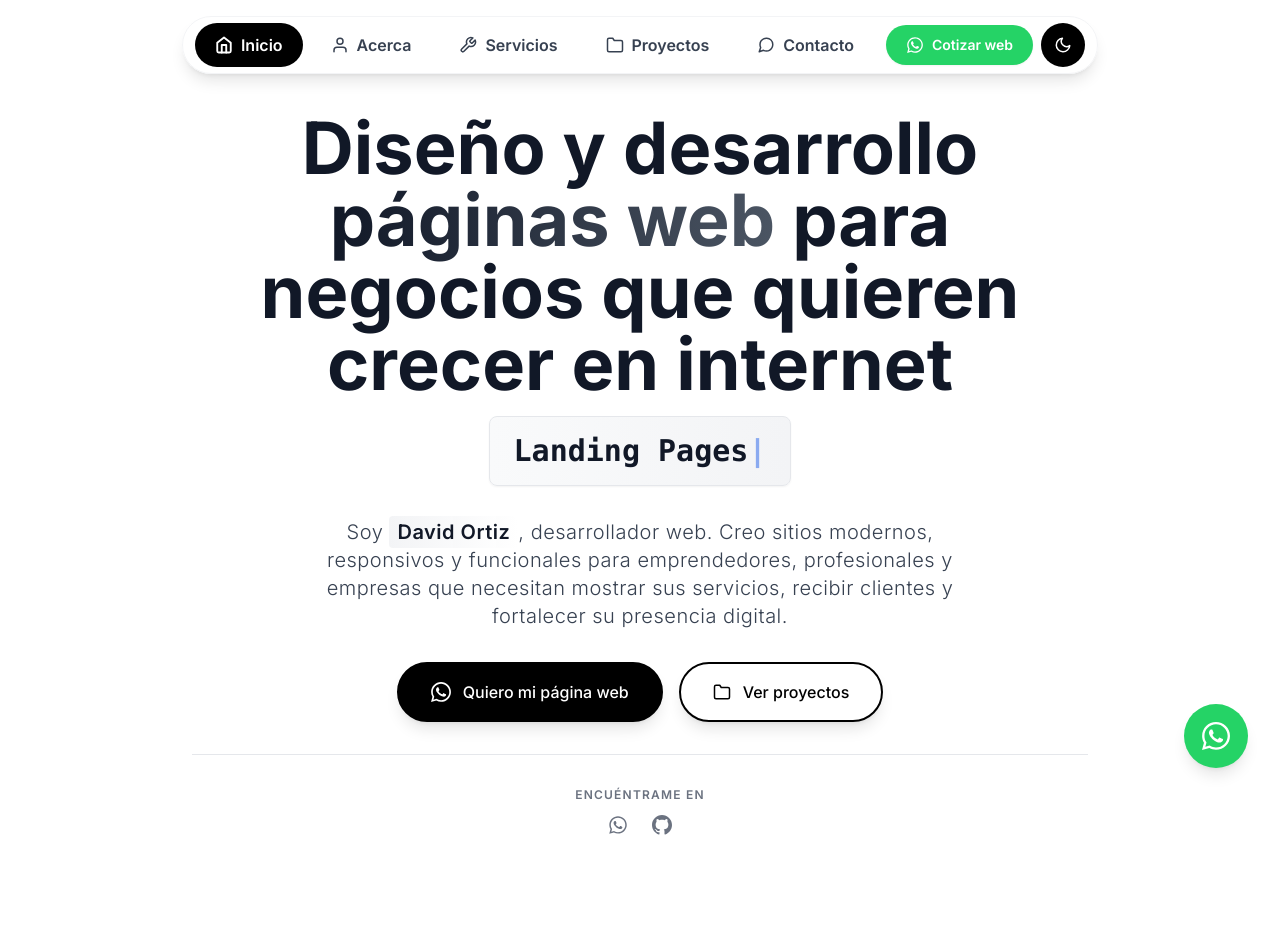
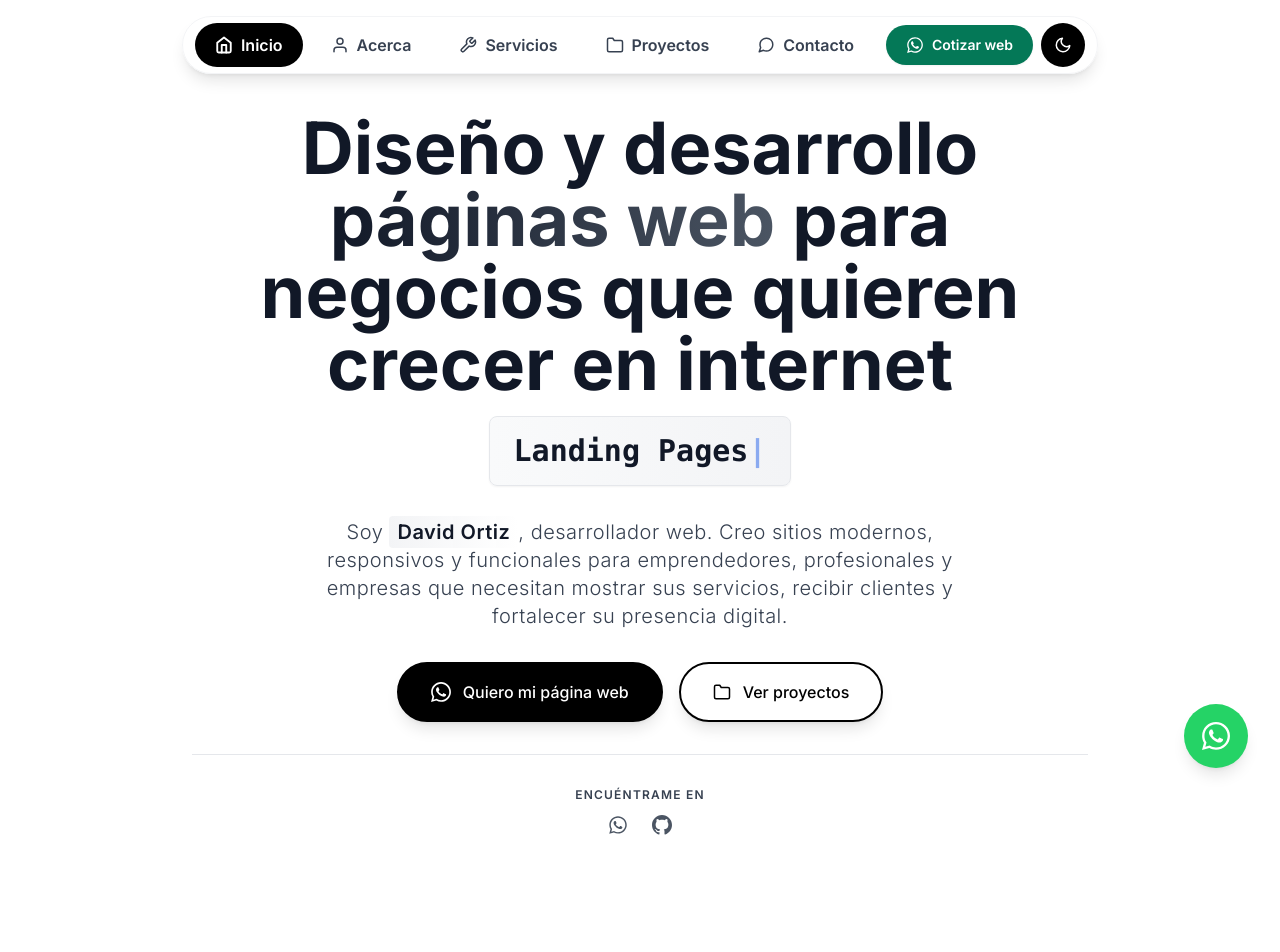
Before and after one commit to esadortiz/Portafolio-David, a Next.js app: page / in a window 1280 px wide. Shown: the top 952 px of the page. Built offline with nearby package versions, Linux system fonts and the light colour scheme.

Commit message:
fix: improve mobile Lighthouse performance and accessibility

```diff
--- a/src/components/header.tsx
+++ b/src/components/header.tsx
@@ -88,7 +88,7 @@ export function Header() {
       target="_blank"
       rel="noopener noreferrer"
       aria-label="Contactar a David Ortiz por WhatsApp"
-      className="rounded-full bg-[#25D366] text-white px-4 py-2 sm:px-5 sm:py-2.5 flex items-center gap-1.5 sm:gap-2 font-semibold text-xs sm:text-sm hover:bg-[#1da851] transition-all duration-200 hover:scale-105 whitespace-nowrap shadow-sm"
+      className="rounded-full bg-emerald-700 text-white px-4 py-2 sm:px-5 sm:py-2.5 flex items-center gap-1.5 sm:gap-2 font-semibold text-xs sm:text-sm hover:bg-emerald-800 transition-all duration-200 hover:scale-105 whitespace-nowrap shadow-sm"
     >
       <svg width="18" height="18" viewBox="0 0 448 512" fill="currentColor">
         <path d="M380.9 97.1C339 55.1 283.2 32 223.9 32c-122.4 0-222 99.6-222 222 0 39.1 10.2 77.3 29.6 111L0 480l117.7-30.9c32.4 17.7 68.9 27 106.1 27h.1c122.3 0 224.1-99.6 224.1-222 0-59.3-25.2-115-67.1-157zm-157 341.6c-33.2 0-65.7-8.9-94-25.7l-6.7-4-69.8 18.3L72 359.2l-4.4-7c-18.5-29.4-28.2-63.3-28.2-98.2 0-101.7 82.8-184.5 184.6-184.5 49.3 0 95.6 19.2 130.4 54.1 34.8 34.9 56.2 81.2 56.1 130.5 0 101.8-84.9 184.6-186.6 184.6zm101.2-138.2c-5.5-2.8-32.8-16.2-37.9-18-5.1-1.9-8.8-2.8-12.5 2.8-3.7 5.6-14.3 18-17.6 21.8-3.2 3.7-6.5 4.2-12 1.4-32.6-16.3-54-29.1-75.5-66-5.7-9.8 5.7-9.1 16.3-30.3 1.8-3.7.9-6.9-.5-9.7-1.4-2.8-12.5-30.1-17.1-41.2-4.5-10.8-9.1-9.3-12.5-9.5-3.2-.2-6.9-.2-10.6-.2-3.7 0-9.7 1.4-14.8 6.9-5.1 5.6-19.4 19-19.4 46.3 0 27.3 19.9 53.7 22.6 57.4 2.8 3.7 39.1 59.7 94.8 83.8 35.2 15.2 49 16.5 66.6 13.9 10.7-1.6 32.8-13.4 37.4-26.4 4.6-13 4.6-24.1 3.2-26.4-1.3-2.5-5-3.9-10.5-6.6z" />
@@ -105,12 +105,13 @@ export function Header() {
           key={item.id}
           onClick={() => scrollToSection(item.id)}
           aria-current={activeSection === item.id ? "page" : undefined}
+          aria-label={item.label}
           className={`rounded-full px-3 py-2 sm:px-5 sm:py-2.5 flex items-center gap-1 sm:gap-2 transition-all duration-200 hover:scale-105 cursor-pointer min-h-[44px] min-w-[44px] ${
               activeSection === item.id
                 ? "bg-black text-white dark:bg-white dark:text-black"
                 : "text-gray-700 dark:text-gray-300 hover:bg-gray-100 dark:hover:bg-gray-800"
             }`}
-          >
+        >
             {item.icon}
             <span className="font-semibold hidden sm:inline text-xs sm:text-base">{item.label}</span>
           </button>
--- a/src/components/hero.tsx
+++ b/src/components/hero.tsx
@@ -123,7 +123,7 @@ export function Hero() {
           </div>
 
           <div className="border-t border-gray-200 dark:border-gray-700 pt-6 sm:pt-8 transform transition-all duration-500 hover:border-gray-300 dark:hover:border-gray-600">
-            <p className="text-xs font-semibold text-gray-500 dark:text-gray-400 mb-3 tracking-widest uppercase text-center">
+            <p className="text-xs font-semibold text-gray-700 dark:text-gray-300 mb-3 tracking-widest uppercase text-center">
               Encuéntrame en
             </p>
 <div className="flex gap-6 justify-center">
@@ -132,7 +132,7 @@ export function Hero() {
           target="_blank"
           rel="noopener noreferrer"
           aria-label="Contactar por WhatsApp"
-          className="text-gray-500 hover:text-green-500 transition-all hover:scale-125 hover:rotate-12 transform duration-300"
+          className="text-gray-600 hover:text-green-600 transition-all hover:scale-125 hover:rotate-12 transform duration-300"
         >
           <svg width="20" height="20" viewBox="0 0 448 512" fill="currentColor">
             <path d="M380.9 97.1C339 55.1 283.2 32 223.9 32c-122.4 0-222 99.6-222 222 0 39.1 10.2 77.3 29.6 111L0 480l117.7-30.9c32.4 17.7 68.9 27 106.1 27h.1c122.3 0 224.1-99.6 224.1-222 0-59.3-25.2-115-67.1-157zm-157 341.6c-33.2 0-65.7-8.9-94-25.7l-6.7-4-69.8 18.3L72 359.2l-4.4-7c-18.5-29.4-28.2-63.3-28.2-98.2 0-101.7 82.8-184.5 184.6-184.5 49.3 0 95.6 19.2 130.4 54.1 34.8 34.9 56.2 81.2 56.1 130.5 0 101.8-84.9 184.6-186.6 184.6zm101.2-138.2c-5.5-2.8-32.8-16.2-37.9-18-5.1-1.9-8.8-2.8-12.5 2.8-3.7 5.6-14.3 18-17.6 21.8-3.2 3.7-6.5 4.2-12 1.4-32.6-16.3-54-29.1-75.5-66-5.7-9.8 5.7-9.1 16.3-30.3 1.8-3.7.9-6.9-.5-9.7-1.4-2.8-12.5-30.1-17.1-41.2-4.5-10.8-9.1-9.3-12.5-9.5-3.2-.2-6.9-.2-10.6-.2-3.7 0-9.7 1.4-14.8 6.9-5.1 5.6-19.4 19-19.4 46.3 0 27.3 19.9 53.7 22.6 57.4 2.8 3.7 39.1 59.7 94.8 83.8 35.2 15.2 49 16.5 66.6 13.9 10.7-1.6 32.8-13.4 37.4-26.4 4.6-13 4.6-24.1 3.2-26.4-1.3-2.5-5-3.9-10.5-6.6z" />
@@ -143,7 +143,7 @@ export function Hero() {
           target="_blank"
           rel="noopener noreferrer"
           aria-label="Ver GitHub de David Ortiz"
-          className="text-gray-500 hover:text-gray-900 dark:hover:text-white transition-all hover:scale-125 hover:rotate-12 transform duration-300"
+          className="text-gray-600 hover:text-gray-900 dark:hover:text-white transition-all hover:scale-125 hover:rotate-12 transform duration-300"
         >
           <svg width="20" height="20" viewBox="0 0 24 24" fill="currentColor">
             <path d="M12 0c-6.626 0-12 5.373-12 12 0 5.302 3.438 9.8 8.207 11.387.599.111.793-.261.793-.577v-2.234c-3.338.726-4.033-1.416-4.033-1.416-.546-1.387-1.333-1.756-1.333-1.756-1.089-.745.083-.729.083-.729 1.205.084 1.839 1.237 1.839 1.237 1.07 1.834 2.807 1.304 3.492.997.107-.775.418-1.305.762-1.604-2.665-.305-5.467-1.334-5.467-5.931 0-1.311.469-2.381 1.236-3.221-.124-.303-.535-1.524.117-3.176 0 0 1.008-.322 3.301 1.23.957-.266 1.983-.399 3.003-.404 1.02.005 2.047.138 3.006.404 2.291-1.552 3.297-1.23 3.297-1.23.653 1.653.242 2.874.118 3.176.77.84 1.235 1.911 1.235 3.221 0 4.609-2.807 5.624-5.479 5.921.43.372.823 1.102.823 2.222v3.293c0 .319.192.694.801.576 4.765-1.589 8.199-6.086 8.199-11.386 0-6.627-5.373-12-12-12z" />
--- a/src/components/loading-screen.tsx
+++ b/src/components/loading-screen.tsx
@@ -54,8 +54,8 @@ export function LoadingScreen() {
 
         <div className="w-48 sm:w-56 h-[2px] bg-gray-200 dark:bg-gray-800 rounded-full overflow-hidden">
           <div
-            className="h-full bg-gray-900 dark:bg-white rounded-full transition-all duration-300 ease-out"
-            style={{ width: `${progress}%` }}
+            className="h-full bg-gray-900 dark:bg-white rounded-full transition-transform duration-300 ease-out origin-left"
+            style={{ transform: `scaleX(${progress / 100})` }}
           />
         </div>
 
--- a/src/components/page-wrapper.tsx
+++ b/src/components/page-wrapper.tsx
@@ -10,23 +10,14 @@ interface PageWrapperProps {
 
 export function PageWrapper({ children }: PageWrapperProps) {
   const [isLoading, setIsLoading] = useState(true);
-  const [showContent, setShowContent] = useState(false);
 
   useEffect(() => {
-    // Deshabilitar scroll durante la carga
     document.body.style.overflow = "hidden";
 
-    // Simular tiempo de carga
     const timer = setTimeout(() => {
       setIsLoading(false);
-
-      // Permitir que la transición del loader se complete
-      setTimeout(() => {
-        setShowContent(true);
-        // Habilitar scroll después de que el contenido esté visible
-        document.body.style.overflow = "auto";
-      }, 500);
-    }, 2000); // 2 segundos de animación
+      document.body.style.overflow = "auto";
+    }, 2000);
 
     return () => {
       clearTimeout(timer);
@@ -38,13 +29,7 @@ export function PageWrapper({ children }: PageWrapperProps) {
     <>
       {isLoading && <LoadingScreen />}
       {!isLoading && <WhatsAppButton />}
-      <div
-        className={`transition-opacity duration-1000 ${
-          showContent ? "opacity-100" : "opacity-0"
-        }`}
-      >
-        {children}
-      </div>
+      {children}
     </>
   );
 }
```
